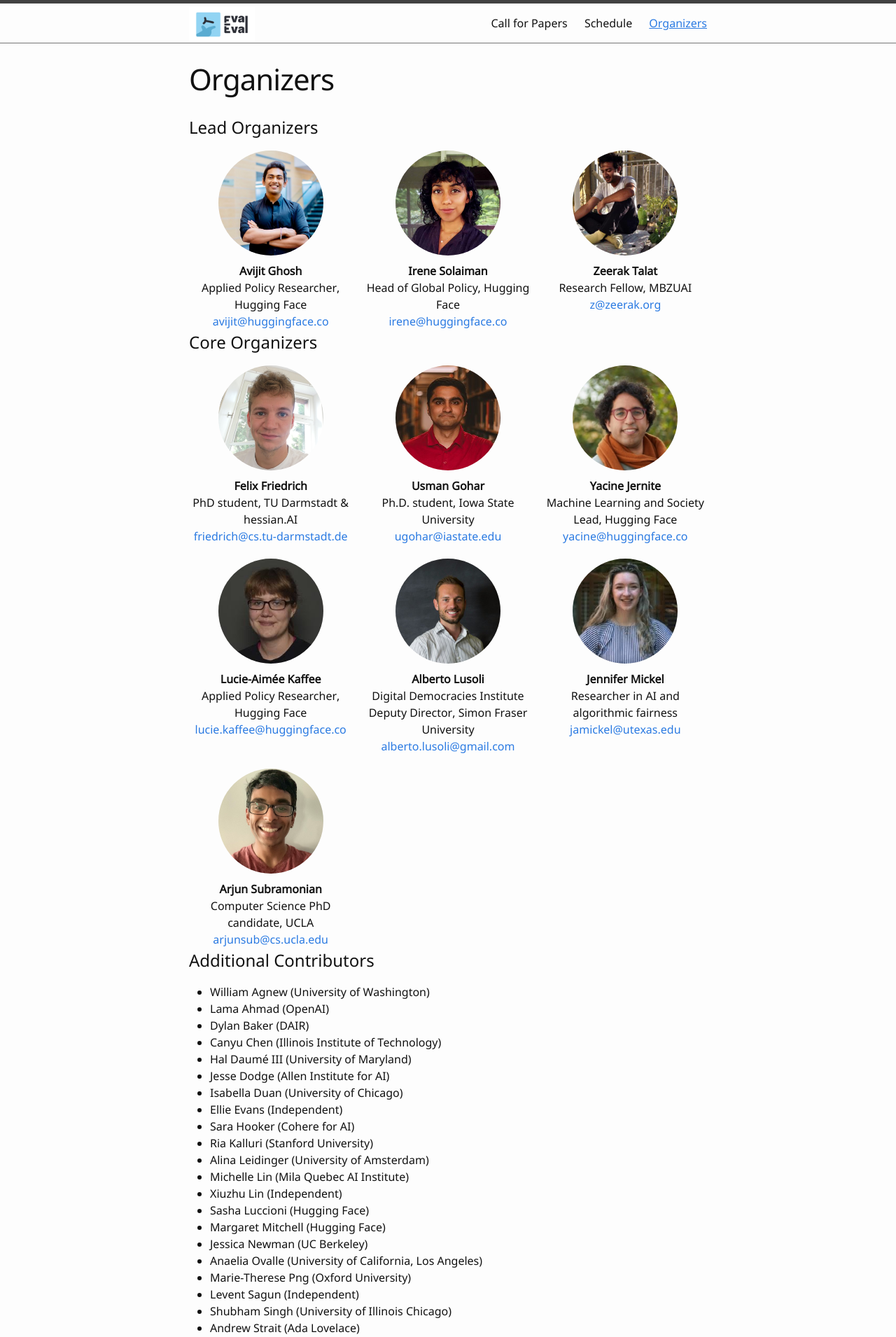
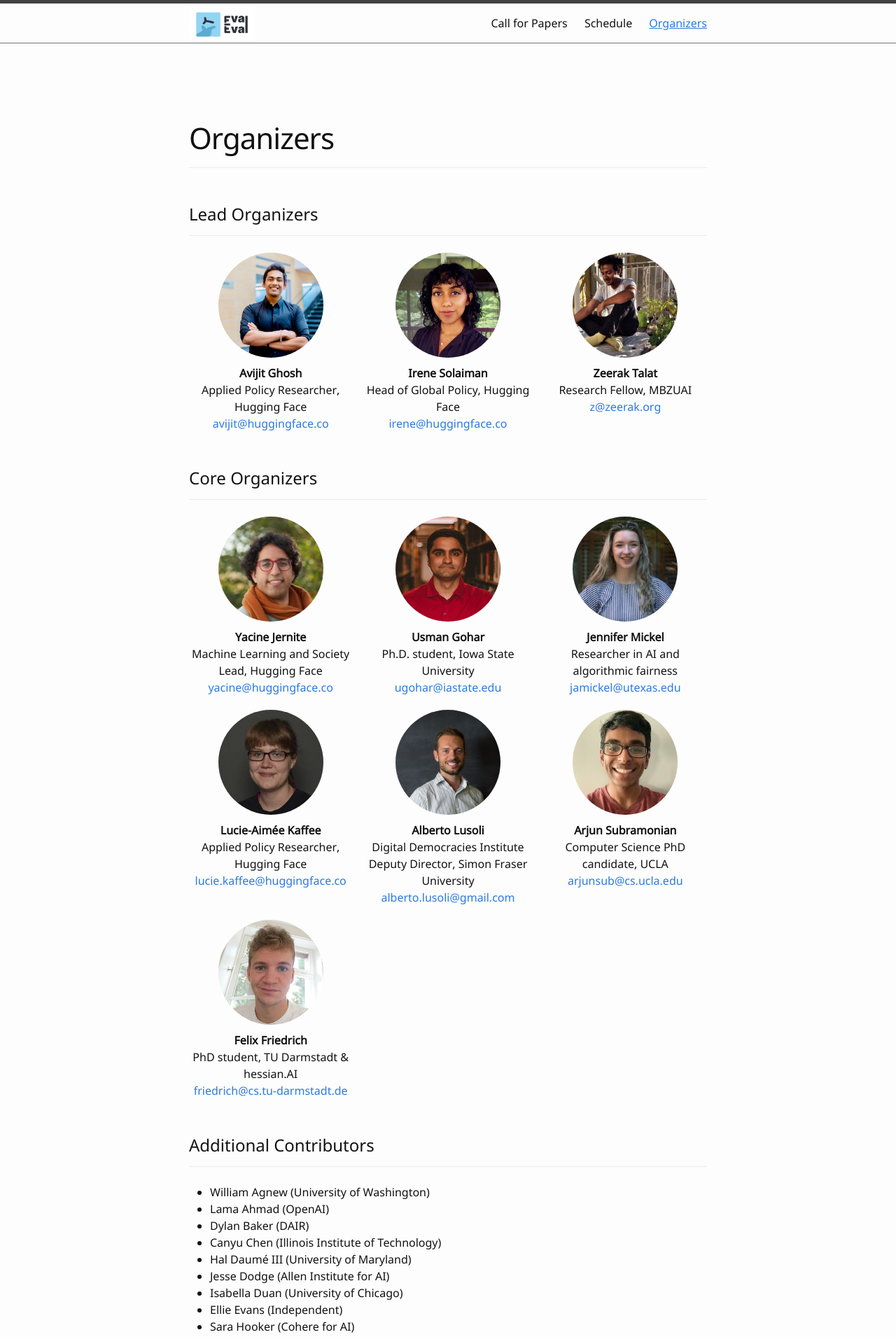
Before and after one commit to aaai-fidu-lab/aaai-fidu-lab.github.io, a Jekyll site: the page built from organizers.md, in a window 1280 px wide. Shown: the top 1910 px of the page at 70% size. Built offline with Jekyll 4.4.1, drawn with Linux system fonts in a browser that asks for light colours; our own code applies the rules of GitHub Pages for plain Markdown files; part of the change alters nothing that is shown.

Commit message:
Update organizers.md

```diff
--- a/organizers.md
+++ b/organizers.md
@@ -42,6 +42,27 @@ nav: true
     grid-template-columns: repeat(auto-fill, minmax(200px, 1fr));
   }
 }
+/* Center the last row when there's an odd number of items */
+.core-organizer-grid::after {
+  content: "";
+  grid-column: span 1;
+}
+.core-organizer-grid > *:last-child:nth-child(3n - 1) {
+  grid-column-start: 2;
+}
+/* Add spacing between sections */
+h1 {
+  margin-top: 2em;
+  margin-bottom: 1em;
+  padding-bottom: 0.5em;
+  border-bottom: 1px solid #eaecef;
+}
+.lead-organizer-grid, .core-organizer-grid {
+  margin-bottom: 2em;
+}
+#additional-contributors, #contact-information, #acknowledgments {
+  margin-top: 2em;
+}
 </style>
 
 # Lead Organizers
@@ -77,11 +98,11 @@ nav: true
 
 <div class="core-organizer-grid">
   <div class="organizer-card">
-    <img src="images/felix-friedrich.jpg" alt="Felix Friedrich" class="organizer-photo">
+    <img src="images/yacine-jernite.jpg" alt="Yacine Jernite" class="organizer-photo">
     <div class="organizer-info">
-      <strong>Felix Friedrich</strong>
-      <span>PhD student, TU Darmstadt & hessian.AI</span>
-      <a href="mailto:friedrich@cs.tu-darmstadt.de">friedrich@cs.tu-darmstadt.de</a>
+      <strong>Yacine Jernite</strong>
+      <span>Machine Learning and Society Lead, Hugging Face</span>
+      <a href="mailto:yacine@huggingface.co">yacine@huggingface.co</a>
     </div>
   </div>
   <div class="organizer-card">
@@ -93,11 +114,11 @@ nav: true
     </div>
   </div>
   <div class="organizer-card">
-    <img src="images/yacine-jernite.jpg" alt="Yacine Jernite" class="organizer-photo">
+    <img src="images/jennifer-mickel.jpg" alt="Jennifer Mickel" class="organizer-photo">
     <div class="organizer-info">
-      <strong>Yacine Jernite</strong>
-      <span>Machine Learning and Society Lead, Hugging Face</span>
-      <a href="mailto:yacine@huggingface.co">yacine@huggingface.co</a>
+      <strong>Jennifer Mickel</strong>
+      <span>Researcher in AI and algorithmic fairness</span>
+      <a href="mailto:jamickel@utexas.edu">jamickel@utexas.edu</a>
     </div>
   </div>
   <div class="organizer-card">
@@ -117,19 +138,19 @@ nav: true
     </div>
   </div>
   <div class="organizer-card">
-    <img src="images/jennifer-mickel.jpg" alt="Jennifer Mickel" class="organizer-photo">
-    <div class="organizer-info">
-      <strong>Jennifer Mickel</strong>
-      <span>Researcher in AI and algorithmic fairness</span>
-      <a href="mailto:jamickel@utexas.edu">jamickel@utexas.edu</a>
-    </div>
-  </div>
-  <div class="organizer-card">
     <img src="images/arjun-subramonian.jpg" alt="Arjun Subramonian" class="organizer-photo">
     <div class="organizer-info">
       <strong>Arjun Subramonian</strong>
       <span>Computer Science PhD candidate, UCLA</span>
       <a href="mailto:arjunsub@cs.ucla.edu">arjunsub@cs.ucla.edu</a>
+    </div>
+  </div>
+  <div class="organizer-card">
+    <img src="images/felix-friedrich.jpg" alt="Felix Friedrich" class="organizer-photo">
+    <div class="organizer-info">
+      <strong>Felix Friedrich</strong>
+      <span>PhD student, TU Darmstadt & hessian.AI</span>
+      <a href="mailto:friedrich@cs.tu-darmstadt.de">friedrich@cs.tu-darmstadt.de</a>
     </div>
   </div>
 </div>
```
